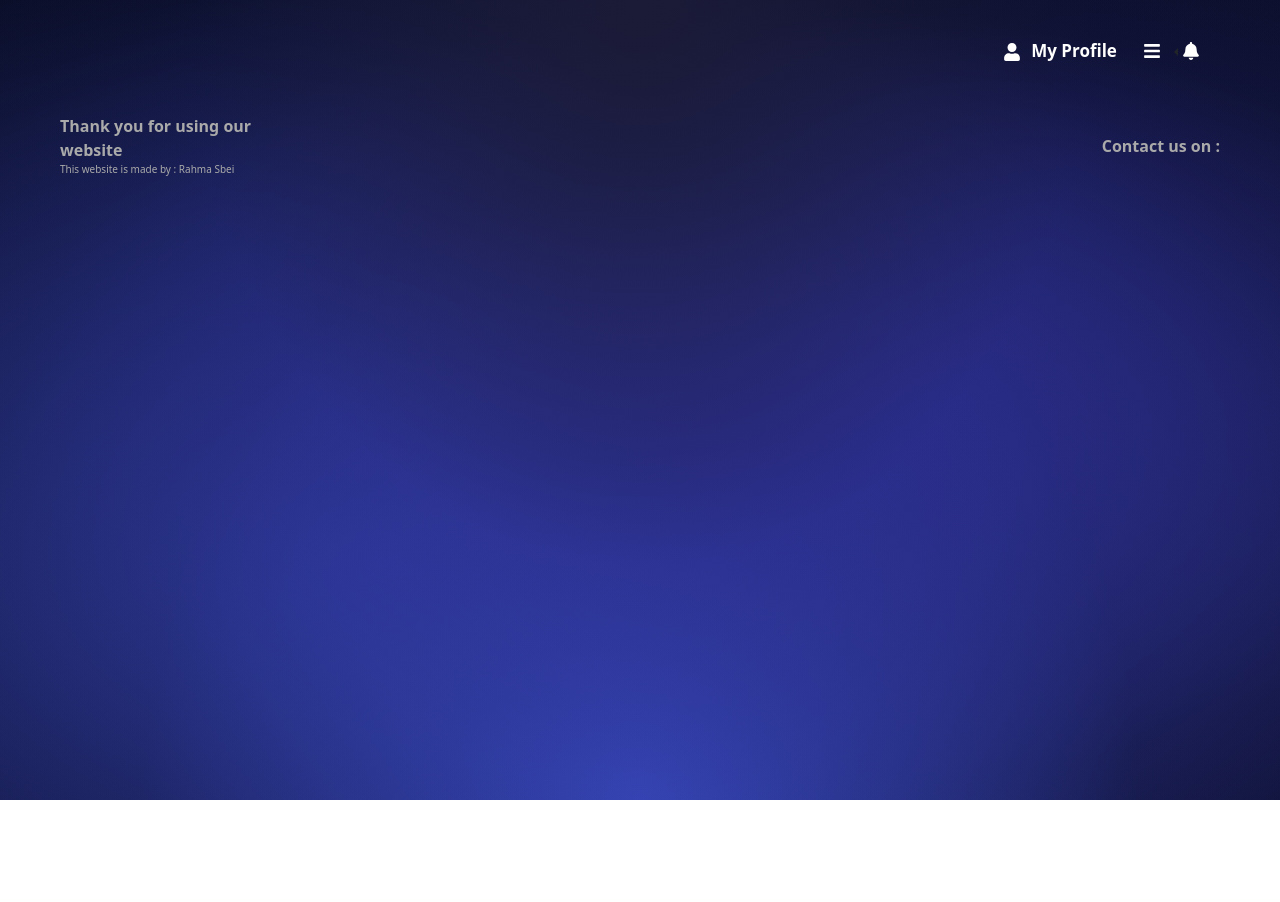
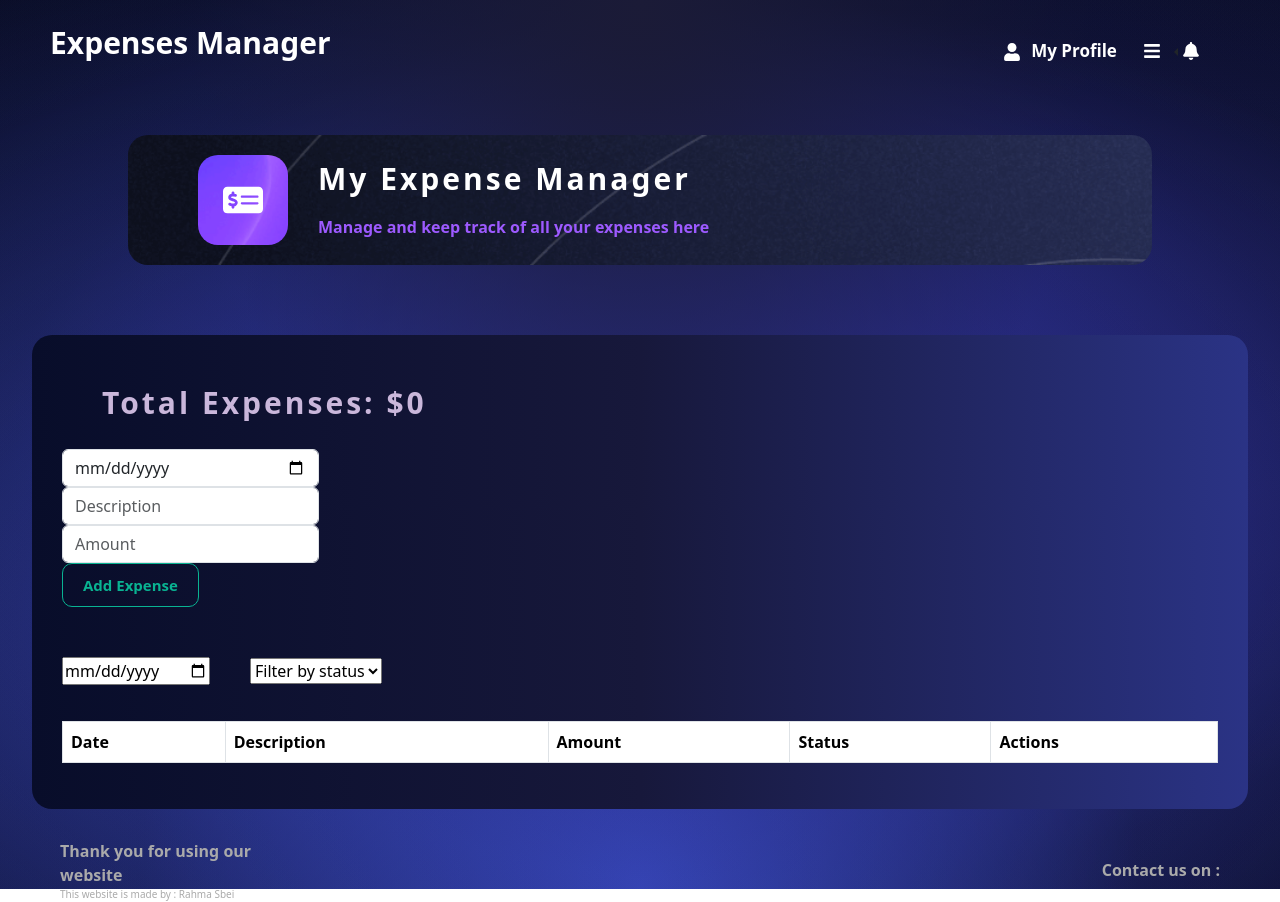
Before and after one commit to Rahma-sbei/-LifeSync-React-Task-Manager-Application, a React (Create React App) app: page /Expenses in a window 1280 px wide. Before the commit the page ends 800 px from the top, so only its background shows below. Built offline with nearby package versions, Linux system fonts and the light colour scheme.

Commit message:
adding expenses manager

```diff
--- /dev/null
+++ b/src/components/Expenses.jsx
@@ -0,0 +1,225 @@
+import React, { useState } from "react";
+import ExpenseForm from "./ExpensesForm";
+import "bootstrap/dist/css/bootstrap.min.css";
+import Dimg from "../assets/bgsc.png";
+import Dimg2 from "../assets/BackgroundCard1.png";
+import { Card, Button } from "react-bootstrap";
+import { FaMoneyCheckDollar } from "react-icons/fa6";
+
+const Expenses = () => {
+  const [expenses, setExpenses] = useState([]);
+  const [filter, setFilter] = useState({
+    person: "",
+    date: "",
+    category: "",
+    status: "",
+  });
+
+  const addExpense = (expense) => {
+    setExpenses((prev) => [...prev, expense]);
+  };
+
+  const deleteExpense = (id) => {
+    setExpenses(expenses.filter((expense) => expense._id !== id));
+  };
+
+  const calculateTotal = () => {
+    return expenses.reduce((total, expense) => {
+      const amount = parseFloat(expense.amount);
+      if (isNaN(amount)) {
+        console.warn("Invalid amount for expense:", expense); // Log invalid data
+        return total; // Skip this expense
+      }
+      return total + amount;
+    }, 0);
+  };
+
+  const handleFilterChange = (e) => {
+    const { name, value } = e.target;
+    setFilter({ ...filter, [name]: value });
+  };
+
+  const filteredExpenses = expenses.filter((expense) => {
+    const isPersonMatch =
+      filter.person === "" || expense.personResponsible === filter.person;
+    const isDateMatch = filter.date === "" || expense.date === filter.date;
+    const isCategoryMatch =
+      filter.category === "" || expense.category === filter.category;
+    const isStatusMatch =
+      filter.status === "" ||
+      (filter.status === "Paid" ? expense.status : !expense.status);
+
+    return isPersonMatch && isDateMatch && isCategoryMatch && isStatusMatch;
+  });
+
+  return (
+    <div
+      style={{
+        display: "flex",
+        flexDirection: "column",
+        marginTop: "50px",
+        alignItems: "center",
+        gap: "40px",
+      }}
+    >
+      <Card
+        style={{
+          width: "80%",
+
+          backgroundImage: `url('${Dimg2}')`,
+          backgroundSize: "cover",
+          borderRadius: "20px",
+          color: "white",
+          fontWeight: "bold",
+          display: "flex",
+          flexDirection: "row",
+          justifyContent: "space-between",
+          alignItems: "center",
+          padding: "20px",
+          border: "none",
+        }}
+      >
+        <div style={{ display: "flex" }}>
+          <div
+            style={{
+              width: "90px",
+              height: "90px",
+              display: "flex",
+              marginLeft: "50px",
+              justifyContent: "center",
+              alignItems: "center",
+              backgroundImage: `url('${Dimg}')`,
+              backgroundSize: "cover",
+              backgroundRepeat: "no-repeat",
+              borderRadius: "20px",
+            }}
+          >
+            <FaMoneyCheckDollar size={40} color="white" />
+          </div>
+          <div
+            style={{
+              display: "flex",
+              flexDirection: "column",
+              marginLeft: "30px",
+              gap: "10px",
+              justifyContent: "center",
+              alignItems: "start",
+            }}
+          >
+            <Card.Title
+              style={{
+                fontWeight: "bold",
+                fontSize: "30px",
+                letterSpacing: "3px",
+              }}
+            >
+              My Expense Manager
+            </Card.Title>
+            <Card.Text style={{ color: "#9D5AFF" }}>
+              Manage and keep track of all your expenses here
+            </Card.Text>
+          </div>
+        </div>
+      </Card>
+      <div
+        style={{
+          padding: "30px",
+          marginTop: "30px",
+          minHeight: "200px",
+          width: "95%",
+          borderRadius: "20px",
+          border: "none",
+          backgroundColor: "#17183B",
+          backgroundImage:
+            "linear-gradient(to right, #080D2A,#17183B,rgba(72, 92, 245, 0.4))",
+          backgroundSize: "cover",
+          display: "flex",
+          flexDirection: "column",
+          gap: "20px",
+          justifyContent: "center",
+          alignItems: "start",
+        }}
+      >
+        <h2
+          style={{
+            fontSize: "30px",
+            fontWeight: "bold",
+            color: " rgb(202, 183, 219)",
+            letterSpacing: "3px",
+            marginLeft: "40px",
+            marginTop: "20px",
+          }}
+        >
+          Total Expenses: ${calculateTotal()}
+        </h2>
+
+        <ExpenseForm addExpense={addExpense} />
+
+        <div
+          style={{
+            display: "flex",
+            alignItems: "center",
+            justifyContent: "space-around",
+            marginTop: "30px",
+            gap: "40px",
+          }}
+        >
+          <input
+            type="date"
+            name="date"
+            className="expensefilter"
+            placeholder="Filter by date"
+            value={filter.date}
+            onChange={handleFilterChange}
+          />
+
+          <select
+            name="status"
+            className="expensefilter"
+            value={filter.status}
+            onChange={handleFilterChange}
+          >
+            <option value="">Filter by status</option>
+            <option value="Paid">Paid</option>
+            <option value="Unpaid">Unpaid</option>
+          </select>
+        </div>
+
+        <table className="table table-bordered table-striped mt-3">
+          <thead className="thead-light">
+            <tr>
+              <th>Date</th>
+              <th>Description</th>
+              <th>Amount</th>
+              <th>Status</th>
+              <th>Actions</th>
+            </tr>
+          </thead>
+          <tbody>
+            {filteredExpenses.map((expense) => (
+              <tr key={expense._id}>
+                <td>{expense.date}</td>
+                <td>{expense.description}</td>
+                <td>{expense.amount}</td>
+                <td>{expense.status ? "Paid" : "Unpaid"}</td>
+                <td>
+                  <Button className="btn btn-warning btn-sm mr-2">
+                    Toggle Status
+                  </Button>
+                  <button
+                    className="btn btn-danger btn-sm ml-8"
+                    onClick={() => deleteExpense(expense._id)}
+                  >
+                    Delete
+                  </button>
+                </td>
+              </tr>
+            ))}
+          </tbody>
+        </table>
+      </div>
+    </div>
+  );
+};
+
+export default Expenses;
--- /dev/null
+++ b/src/components/ExpensesForm.jsx
@@ -0,0 +1,88 @@
+import React, { useState } from "react";
+
+const ExpenseForm = ({ addExpense }) => {
+  const [expense, setExpense] = useState({
+    date: "",
+    description: "",
+    amount: "",
+    status: false,
+  });
+
+  const [errors, setErrors] = useState({ amount: "" });
+
+  const handleChange = (e) => {
+    const { name, value } = e.target;
+    setExpense({ ...expense, [name]: value });
+
+    if (name === "amount") {
+      if (value <= 0) {
+        setErrors({ ...errors, amount: "Amount must be a positive number" });
+      } else {
+        setErrors({ ...errors, amount: "" });
+      }
+    }
+  };
+
+  const handleSubmit = (e) => {
+    e.preventDefault();
+    const parsedAmount = parseFloat(expense.amount);
+
+    console.log("Expense state before submitting:", expense);
+
+    if (isNaN(parsedAmount) || parsedAmount <= 0) {
+      setErrors({ ...errors, amount: "Amount must be a positive number" });
+      return;
+    }
+
+    addExpense({
+      ...expense,
+      amount: parsedAmount,
+    });
+
+    setExpense({
+      date: "",
+      description: "",
+      amount: "",
+      status: false,
+    });
+  };
+
+  return (
+    <form className="expenseForm" onSubmit={handleSubmit}>
+      <input
+        type="date"
+        name="date"
+        className="form-control"
+        value={expense.date}
+        onChange={handleChange}
+        required
+      />
+
+      <input
+        type="text"
+        name="description"
+        className="form-control"
+        placeholder="Description"
+        value={expense.description}
+        onChange={handleChange}
+        required
+      />
+      <input
+        type="number"
+        name="amount"
+        className="form-control"
+        placeholder="Amount"
+        value={expense.amount}
+        onChange={handleChange}
+        required
+      />
+      {errors.amount && <small className="text-danger">{errors.amount}</small>}
+
+      <button type="submit" className="btn2">
+        Add Expense
+      </button>
+    </form>
+  );
+};
+
+export default ExpenseForm;
--- a/src/components/FullApp.jsx
+++ b/src/components/FullApp.jsx
@@ -5,6 +5,7 @@ import HomePage from "./HomePage";
 import Footer from "./Footer";
 import { Routes, Route, useLocation } from "react-router-dom";
 import TasksPage from "./TasksPage";
+import Expenses from "./Expenses";
 
 export default function FullApp() {
   const noNavBarPages = ["/", "/signIn"];
@@ -33,6 +34,7 @@ export default function FullApp() {
         <Route path="/signIn" element={<SignIn />} />
         <Route path="/Home" element={<HomePage />} />
         <Route path="/Tasks" element={<TasksPage />} />
+        <Route path="/Expenses" element={<Expenses />} />
       </Routes>
       <Footer />
     </div>
--- a/src/components/NavBar.jsx
+++ b/src/components/NavBar.jsx
@@ -21,6 +21,7 @@ export default function NavBar() {
   const titles = {
     "/Home": "Home Page",
     "/Tasks": "Tasks Manager",
+    "/Expenses": "Expenses Manager",
   };
   const currentTitle = titles[location.pathname];
 
```
